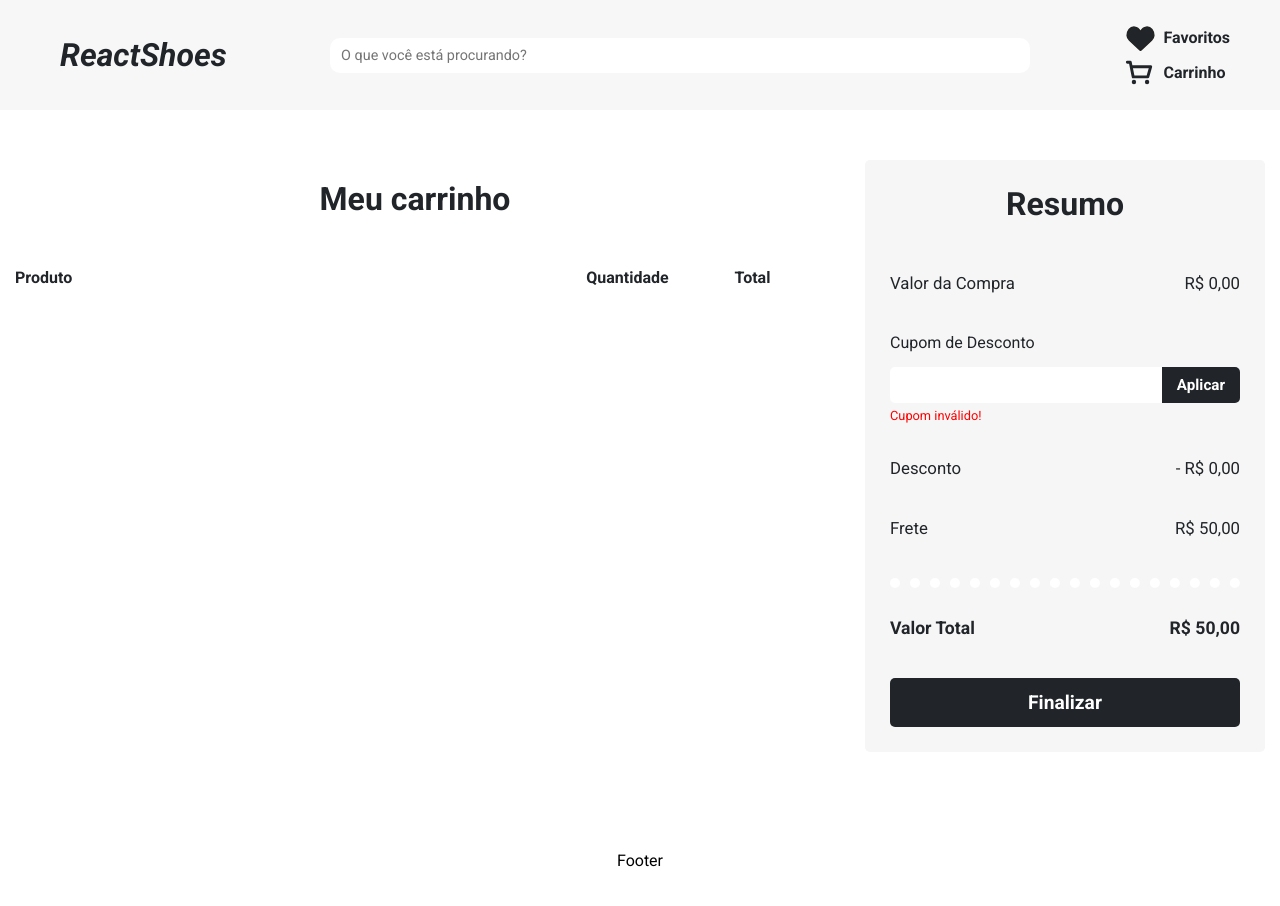
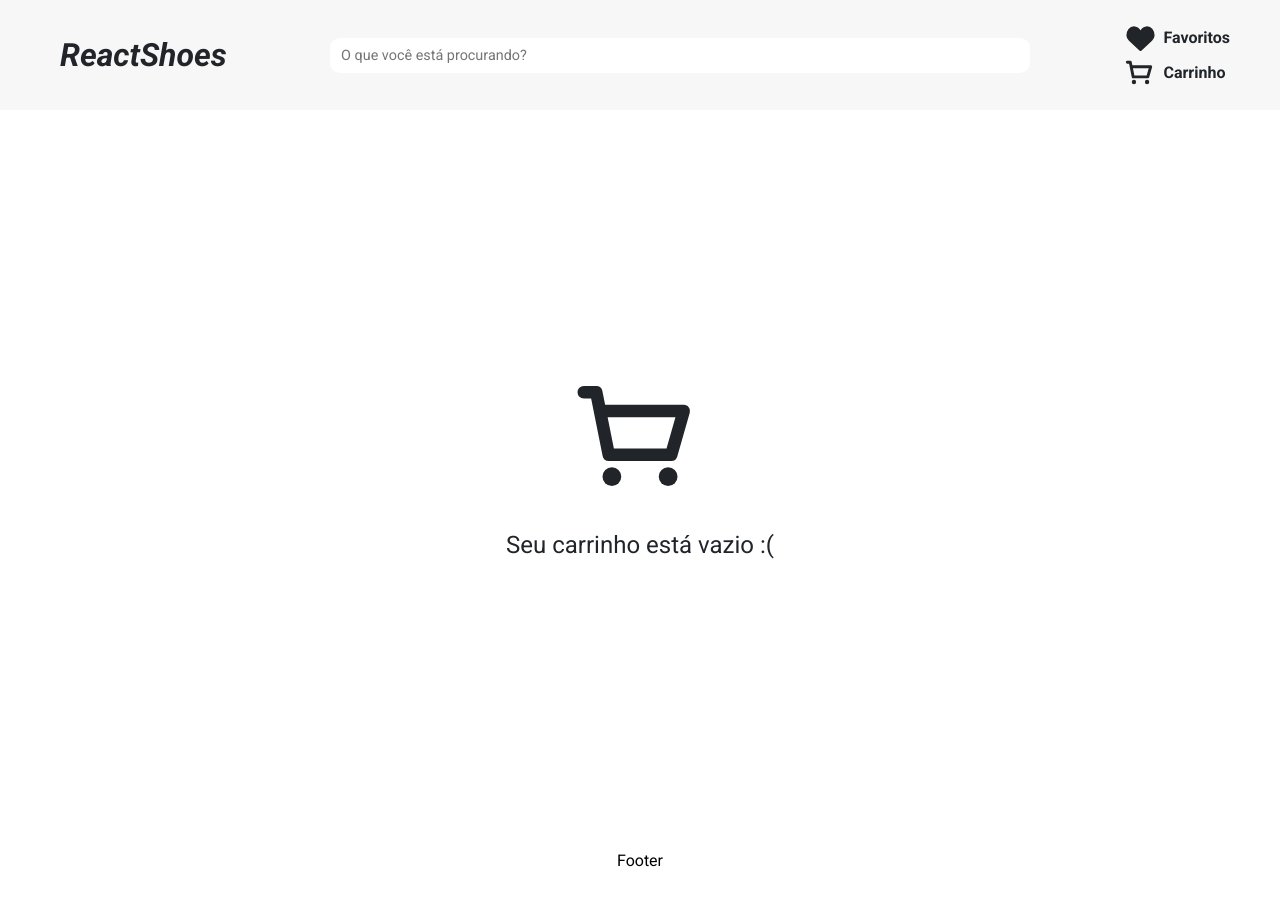
Before and after one commit to Paulo-Henrique-Santana/ecommerce-react, a React (Create React App) app: page /cart in a window 1280 px wide. Shown: the top 906 px of the page. Built offline with nearby package versions, Linux system fonts and the light colour scheme.

Commit message:
Cria componente para exibir aviso em páginas com resultado vazio

```diff
--- /dev/null
+++ b/src/Components/EmptyPageWarning/EmptyPageWarning.js
@@ -0,0 +1,8 @@
+import React from "react";
+import { Main } from "./styles";
+
+const EmptyPageWarning = ({ children }) => {
+  return <Main>{children}</Main>;
+};
+
+export default EmptyPageWarning;
--- /dev/null
+++ b/src/Components/EmptyPageWarning/styles.js
@@ -0,0 +1,25 @@
+import styled from "styled-components";
+
+export const Main = styled.main`
+  display: flex;
+  flex-direction: column;
+  justify-content: center;
+  align-items: center;
+  gap: 20px;
+  h1 {
+    font-size: 1.5rem;
+    font-weight: normal;
+    text-align: center;
+  }
+  svg {
+    margin: 0 auto;
+    width: 150px;
+    height: 150px;
+  }
+  svg path {
+    stroke: var(--color2);
+  }
+  svg circle {
+    fill: var(--color2);
+  }
+`;
--- a/src/Pages/Cart/Cart.js
+++ b/src/Pages/Cart/Cart.js
@@ -3,7 +3,9 @@
 import { ShoesContext } from "../../ShoesContext";
 import CartProducts from "./CartProducts/CartProducts";
 import CartSummary from "./CartSummary/CartSummary";
+import CartSVG from "../../Components/Svg/CartSVG";
 import * as S from "./styles";
+import EmptyPageWarning from "../../Components/EmptyPageWarning/EmptyPageWarning";
 
 const Cart = () => {
   const { data, toCurrencyBRL } = React.useContext(ShoesContext);
@@ -27,6 +29,7 @@
       );
   }, [data, cart]);
 
+  if (cart.length)
     return (
       <S.Main>
         <CartProducts
@@ -35,8 +38,17 @@
           changeQuantity={changeQuantity}
           removeProduct={removeProduct}
         />
-      <CartSummary cartProducts={cartProducts} toCurrencyBRL={toCurrencyBRL} />
+        <CartSummary
+          cartProducts={cartProducts}
+          toCurrencyBRL={toCurrencyBRL}
+        />
       </S.Main>
+    );
+  return (
+    <EmptyPageWarning>
+      <CartSVG />
+      <h1>Seu carrinho está vazio :(</h1>
+    </EmptyPageWarning>
   );
 };
 
--- a/src/Pages/Cart/CartSummary/CartSummary.js
+++ b/src/Pages/Cart/CartSummary/CartSummary.js
@@ -3,6 +3,7 @@
 
 const CartSummary = ({ cartProducts, toCurrencyBRL }) => {
   const [coupon, setCoupon] = React.useState("");
+  const [validCoupon, setValidCoupon] = React.useState(null);
   const [discount, setDiscount] = React.useState(0);
   const totalPrice = cartProducts.reduce(
     (prev, current) => prev + current.price * current.quantity,
@@ -12,8 +13,13 @@
 
   const validateCoupon = (event) => {
     event.preventDefault();
-    if (coupon.toUpperCase() === "REACTSHOES") setDiscount(100);
-    else setDiscount(0);
+    if (coupon.toUpperCase() === "REACTSHOES") {
+      setDiscount(100);
+      setValidCoupon(true);
+    } else {
+      setDiscount(0);
+      setValidCoupon(false);
+    }
   };
 
   return (
@@ -33,11 +39,12 @@
           />
           <S.CouponButton>Aplicar</S.CouponButton>
         </S.CouponForm>
-        {!!discount ? (
-          <S.CouponMsg>Cupom aplicado com sucesso!</S.CouponMsg>
-        ) : (
-          <S.CouponError>Cupom inválido!</S.CouponError>
-        )}
+        {validCoupon !== null &&
+          (validCoupon ? (
+            <S.CouponMsg>Cupom aplicado com sucesso!</S.CouponMsg>
+          ) : (
+            <S.CouponError>Cupom inválido!</S.CouponError>
+          ))}
       </S.CouponContainer>
       <S.SummaryValues>
         Desconto <span>- {toCurrencyBRL(discount)}</span>
--- a/src/Pages/Cart/Quantity/Quantity.js
+++ b/src/Pages/Cart/Quantity/Quantity.js
@@ -5,6 +5,10 @@
 const Quantity = ({ className, quantity, productIndex, changeQuantity }) => {
   const [value, setValue] = React.useState(quantity);
   const regexp = /^[1-9]\d*$/;
+
+  React.useEffect(() => {
+    setValue(quantity);
+  }, [quantity]);
 
   const changeValue = (newValue) => {
     if (!isNaN(newValue)) setValue(newValue);
--- a/src/Pages/Favorites/Favorites.js
+++ b/src/Pages/Favorites/Favorites.js
@@ -1,5 +1,7 @@
 import React from "react";
 import CardProduct from "../../Components/CardProduct/CardProduct";
+import EmptyPageWarning from "../../Components/EmptyPageWarning/EmptyPageWarning";
+import FavoriteSVG from "../../Components/Svg/FavoriteSVG";
 import useFavoritesId from "../../Hooks/useFavoritesId";
 import { ShoesContext } from "../../ShoesContext";
 import * as S from "./styles";
@@ -13,10 +15,10 @@
     if (data) setFavorites(data.filter(({ id }) => favoritesId.includes(id)));
   }, [data, favoritesId]);
 
-  return (
-    <main>
-      <S.H1>Meus Favoritos</S.H1>
-      {favorites.length ? (
+  if (favorites.length)
+    return (
+      <main>
+        <S.H1>Meus Favoritos</S.H1>
         <S.Favorites>
           {favorites.slice(0, 1000).map((shoe) => (
             <CardProduct
@@ -28,10 +30,13 @@
             />
           ))}
         </S.Favorites>
-      ) : (
-        <S.Msg>Nenhum produto foi adicionado aos favoritos!</S.Msg>
-      )}
-    </main>
+      </main>
+    );
+  return (
+    <EmptyPageWarning>
+      <FavoriteSVG />
+      <h1>Sua lista de favoritos está vazia :(</h1>
+    </EmptyPageWarning>
   );
 };
 
--- a/src/Pages/Home/Home.js
+++ b/src/Pages/Home/Home.js
@@ -32,12 +32,14 @@
           setSelectedPrices={setSelectedPrices}
         />
       )}
+      {shuffledShoes && (
         <Products
           shoes={shuffledShoes}
           selectedSizes={selectedSizes}
           selectedGenders={selectedGenders}
           selectedPrices={selectedPrices}
         />
+      )}
     </StyledHome>
   );
 };
--- a/src/Pages/Home/Products/Products.js
+++ b/src/Pages/Home/Products/Products.js
@@ -1,7 +1,8 @@
 import React from "react";
 import useFavoritesId from "../../../Hooks/useFavoritesId";
 import CardProduct from "../../../Components/CardProduct/CardProduct";
-import { Msg, ProductsContainer } from "./styles";
+import { ProductsContainer } from "./styles";
+import EmptyPageWarning from "../../../Components/EmptyPageWarning/EmptyPageWarning";
 
 const Products = ({
   shoes,
@@ -61,12 +62,10 @@
       );
   }, [shoes, selectedSizes, selectedPrices, selectedGenders]);
 
+  if (filtered && filtered.length)
     return (
       <ProductsContainer>
-      {filtered &&
-        filtered
-          .slice(0, numberShoes)
-          .map((shoe) => (
+        {filtered.slice(0, numberShoes).map((shoe) => (
           <CardProduct
             key={shoe.id}
             shoe={shoe}
@@ -75,10 +74,13 @@
             toggleFavorite={toggleFavorite}
           />
         ))}
-      {shoes && (!filtered || !filtered.length) && (
-        <Msg>Nenhum produto foi encontrado</Msg>
-      )}
       </ProductsContainer>
+    );
+
+  return (
+    <EmptyPageWarning>
+      <h1>Nenhum produto foi encontrado :(</h1>
+    </EmptyPageWarning>
   );
 };
 
--- a/src/Pages/Product/Product.js
+++ b/src/Pages/Product/Product.js
@@ -7,7 +7,7 @@
 
 const Product = () => {
   const shoes = React.useContext(ShoesContext);
-  const [shoe, setShoe] = React.useState(null);
+  const [product, setProduct] = React.useState(null);
   const [colorIndex, setColorIndex] = React.useState(0);
   const [selectedSize, setSize] = React.useState(null);
   const colors = React.useRef();
@@ -18,8 +18,12 @@
   const navigate = useNavigate();
 
   React.useEffect(() => {
-    if (shoes.data) setShoe(shoes.data.find((shoe) => shoe.id === id));
-  }, [shoes.data, id]);
+    if (shoes.data) {
+      const product = shoes.data.find((product) => product.id === id);
+      if (product) setProduct(product);
+      else navigate("/");
+    }
+  }, [shoes.data, id, navigate]);
 
   const removeSelectedSizes = () =>
     sizes.current.childNodes.forEach((li) => li.classList.remove("selected"));
@@ -50,34 +54,34 @@
     }, 1);
   };
 
-  if (shoe)
+  if (product)
     return (
       <S.Main>
         <S.BoxImage>
-          <img src={shoe.colors[colorIndex].url} alt={shoe.name} />
+          <img src={product.colors[colorIndex].url} alt={product.name} />
           <S.Favorite
             active={favoritesId.includes(id)}
             onClick={() => toggleFavorite(id)}
           />
         </S.BoxImage>
         <S.Infos>
-          <S.Name>{shoe.name}</S.Name>
-          <S.Price>{shoes.toCurrencyBRL(shoe.price)}</S.Price>
+          <S.Name>{product.name}</S.Name>
+          <S.Price>{shoes.toCurrencyBRL(product.price)}</S.Price>
           <S.Colors ref={colors}>
-            {shoe.colors.map(({ url }, index) => (
+            {product.colors.map(({ url }, index) => (
               <li
                 className={index === colorIndex ? "selected" : ""}
                 key={index}
                 data-color-index={index}
                 onClick={selectColor}
               >
-                <img src={url} alt={`${shoe.name}`} />
+                <img src={url} alt={`${product.name}`} />
               </li>
             ))}
           </S.Colors>
           <h2>Tamanhos</h2>
           <S.Sizes ref={sizes}>
-            {shoe.colors[colorIndex].sizes.map((n) => (
+            {product.colors[colorIndex].sizes.map((n) => (
               <li key={n} onClick={selectSize}>
                 {n}
               </li>
```
Lines whose indentation alone changed are shown as unchanged.
